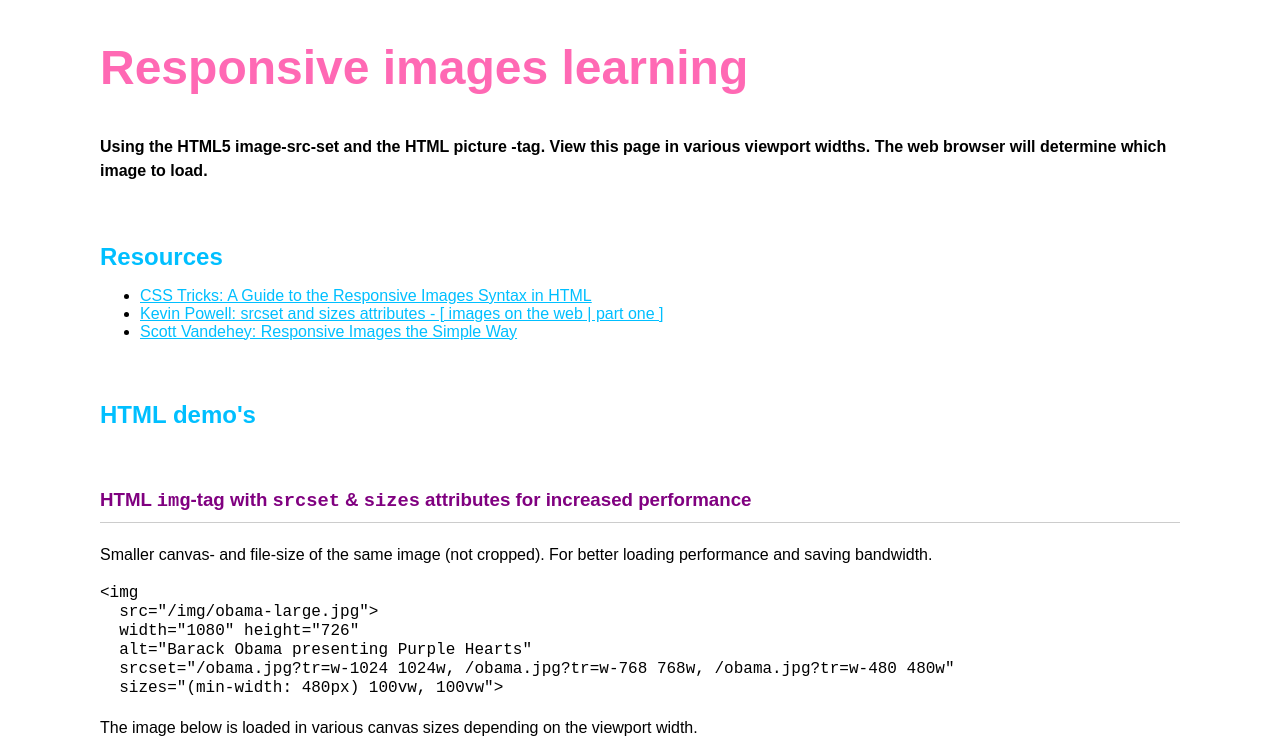
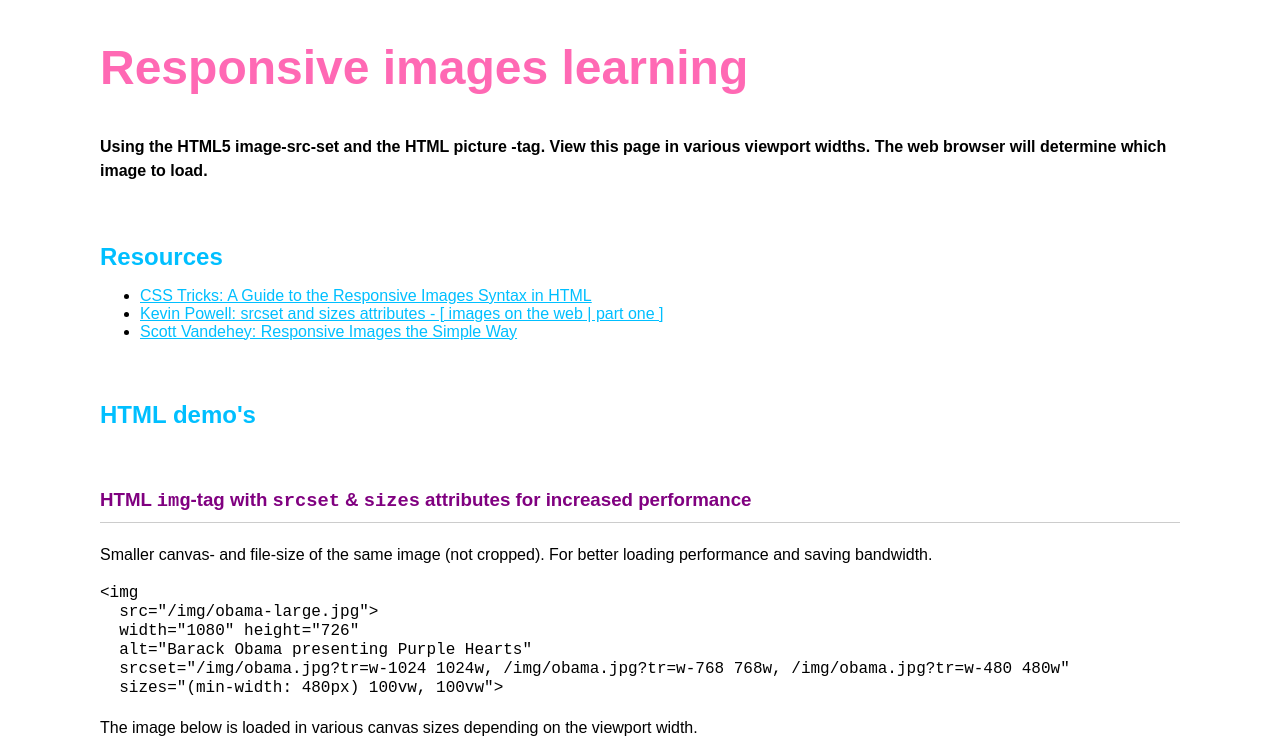
Before and after one commit to dutchwebworks/responsive-images-learning, a plain HTML site: page index.html in a window 1280 px wide. Shown: the top 747 px of the page. Drawn offline with Linux system fonts and the light colour scheme.

Commit message:
Updated copy

```diff
--- a/index.html
+++ b/index.html
@@ -41,7 +41,7 @@
                     &nbsp;&nbsp;src="/img/obama-large.jpg"><br>
                     &nbsp;&nbsp;width="1080" height="726"<br>
                     &nbsp;&nbsp;alt="Barack Obama presenting Purple Hearts"<br>
-                    &nbsp;&nbsp;srcset="/obama.jpg?tr=w-1024 1024w, /obama.jpg?tr=w-768 768w, /obama.jpg?tr=w-480 480w"<br>
+                    &nbsp;&nbsp;srcset="/img/obama.jpg?tr=w-1024 1024w, /img/obama.jpg?tr=w-768 768w, /img/obama.jpg?tr=w-480 480w"<br>
                     &nbsp;&nbsp;sizes="(min-width: 480px) 100vw, 100vw"&gt;<br><br>
             </code>
 
```
